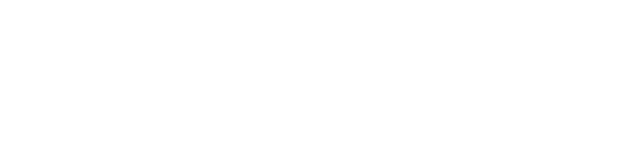
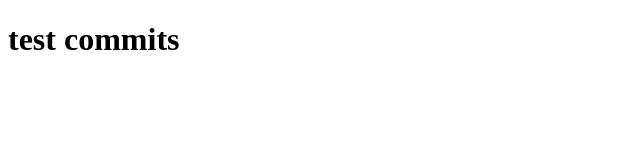
Before and after one commit to MoralesAngelo/challenge-0-9, a website: page scrips/index.html in a window 1280 px wide. Shown: the whole page, without its empty margins (0-640 px from the left). Drawn offline with Linux system fonts and the light colour scheme.

Commit message:
add-header-html

```diff
--- a/scrips/index.html
+++ b/scrips/index.html
@@ -5,5 +5,9 @@
     <meta name="viewport" content="width=device-width, initial-scale=1.0" />
     <title>Document</title>
   </head>
-  <body></body>
+  <body>
+    <header>
+      <h1>test commits</h1>
+    </header>
+  </body>
 </html>
```
